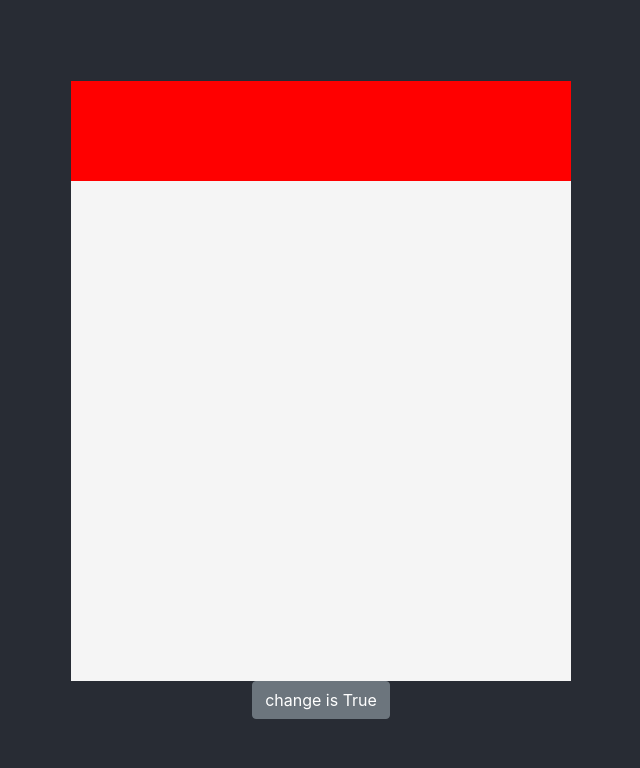
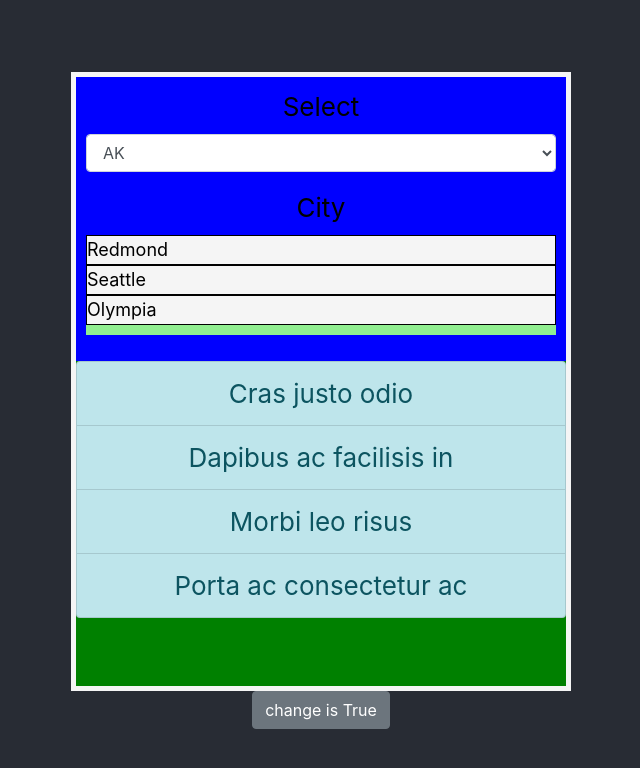
Before and after one commit to ZanePartain/yelpreview-react, a React (Create React App) app in the folder milestone1/: page / in a window 1280 px wide. Shown: the top 768 px of the page, without its empty margins (319-959 px from the left). Built offline with nearby package versions, Linux system fonts and the light colour scheme.

Commit message:
refactoring Yelp

```diff
--- a/milestone1/package.json
+++ b/milestone1/package.json
@@ -6,6 +6,7 @@
     "@testing-library/jest-dom": "^4.2.4",
     "@testing-library/react": "^9.4.0",
     "@testing-library/user-event": "^7.2.1",
+    "axios": "^0.19.2",
     "bootstrap": "^4.4.1",
     "react": "^16.12.0",
     "react-dom": "^16.12.0",
--- a/milestone1/src/App.js
+++ b/milestone1/src/App.js
@@ -23,9 +23,11 @@ class App extends Component {
       <div className="App" style={{color: 'black'}}>
         <header className="App-header">
           <Yelp isTrue={this.state.isTrue} toggleBool={this.toggleIsTrue.bind(this)}/>
+
           <Button onClick={this.toggleIsTrue.bind(this)}>
             change is True
           </Button>
+
         </header>
       </div>
     );
--- a/milestone1/src/components/Filters.js
+++ b/milestone1/src/components/Filters.js
@@ -1,25 +1,63 @@
 import React, { Component } from 'react';
-// import { Button, Form, FormGroup, Label, Input, FormText } from 'reactstrap';
+import { Button, Form, FormGroup, Label, Input, FormText } from 'reactstrap';
 
 class Filters extends Component{
     constructor(props){
         super(props);
         this.state = {
             color: "red",
+            cities: ['redmond', 'seattle'],
+            states: ['AK', 'AL', 'AR', 'AZ', 'CA', 'CO', 'CT', 'DE', 'FL', 'GA', 'HI', 'IA', 'ID', 'IL', 'IN', 'KS', 'KY', 'LA', 'MA', 'MD', 'ME', 'MI', 'MN', 'MO', 'MS', 'MT', 'NC', 'ND', 'NE', 'NH', 'NJ', 'NM', 'NV', 'NY', 'OH', 'OK', 'OR', 'PA', 'RI', 'SC', 'SD', 'TN', 'TX', 'UT', 'VA', 'VT', 'WA', 'WI', 'WV', 'WY'],
+            selected: 'AZ',
         }
     }
 
     handleChangeColor = (e) => {
         e.preventDefault();
-        this.setState({ color: "blue" });
+        console.log(e.target.value);
     }
+
+    handleCitiesSelect = (e) => {
+        console.log(e.target.id);
+    }
+
 
     render(){
         return(
-            <div style={{width: '500px', height: '100px', maxHeight: 'fit-content', backgroundColor: this.state.color, color: 'black', padding: '2px'}}>
-                <div style={{width: '100%', height: '200px'}}>
+            <div style={{backgroundColor: 'blue', padding: 10}}>
+                <Form>
+                    <FormGroup>
+                        <Label for="stateSelect">Select</Label>
+                        <Input type="select" name="select" id="exampleSelect" onChange={this.handleChangeColor.bind(this)}>
+                            {this.state.states.map((item, key) => {
+                                return <option key={key} value={item} >{item}</option>
+                            })}
+                        </Input>
 
-                </div>
+                    </FormGroup>
+                    <FormGroup>
+                        <Label for="stateSelect">City</Label>
+                        <div style={{height: '100px', width: '100%', overflow: 'scroll', backgroundColor:'lightgreen'}}>
+                            {this.state.cities.map((item) => {
+                                return (
+                                    <div style={{
+                                        height: '30px',
+                                        width: '100%',
+                                        backgroundColor: 'whitesmoke',
+                                        border: '1px solid black',
+                                        fontSize: '18px',
+                                        textAlign: 'left',
+                                    }}
+                                    id={item}
+                                    onClick={this.handleCitiesSelect.bind(this)}
+                                    >
+                                        {item}
+                                    </div>
+                                )
+                            })}
+                        </div>
+                    </FormGroup>
+                </Form>
             </div>
         );
     }
--- a/milestone1/src/components/Table.js
+++ b/milestone1/src/components/Table.js
@@ -0,0 +1,40 @@
+import React, { Component } from 'react';
+import { ListGroup, ListGroupItem } from 'reactstrap';
+import axios from 'axios';
+
+class Table extends Component{
+    constructor(props){
+        super(props);
+        this.state = {
+            color: "red",
+        }
+    }
+
+    handleChangeColor = (e) => {
+        e.preventDefault();
+        this.setState({ color: "blue" });
+        this.props.toggleBool(e);
+    }
+
+    render(){
+        return(
+            <div style={{
+                width: '100%',
+                height: '325px',
+                backgroundColor: 'green',
+                color: 'black',
+                overflow: 'scroll',
+            }}>
+                 <ListGroup>
+                    <ListGroupItem color="info">Cras justo odio</ListGroupItem>
+                    <ListGroupItem color="info">Dapibus ac facilisis in</ListGroupItem>
+                    <ListGroupItem color="info">Morbi leo risus</ListGroupItem>
+                    <ListGroupItem color="info">Porta ac consectetur ac</ListGroupItem>
+                </ListGroup>
+            </div>
+        );
+    }
+
+}
+
+export default Table;
--- a/milestone1/src/components/Yelp.js
+++ b/milestone1/src/components/Yelp.js
@@ -1,29 +1,76 @@
 import React, { Component } from 'react';
 import Filters from './Filters';
+import Table from './Table';
+import { Button, Form, FormGroup, Label, Input, FormText } from 'reactstrap';
+
 
 class Yelp extends Component{
     constructor(props){
         super(props);
         this.state = {
-            color: "red",
+            selectedState: 'AK',
+            selectedCity: 'AK',
+            states: ['AK', 'AL', 'AR', 'AZ', 'CA', 'CO', 'CT', 'DE', 'FL', 'GA', 'HI', 'IA', 'ID', 'IL', 'IN', 'KS', 'KY', 'LA', 'MA', 'MD', 'ME', 'MI', 'MN', 'MO', 'MS', 'MT', 'NC', 'ND', 'NE', 'NH', 'NJ', 'NM', 'NV', 'NY', 'OH', 'OK', 'OR', 'PA', 'RI', 'SC', 'SD', 'TN', 'TX', 'UT', 'VA', 'VT', 'WA', 'WI', 'WV', 'WY'],
+            cities: ['Redmond', 'Seattle', 'Olympia']
         }
     }
 
-    handleChangeColor = (e) => {
+    handleStateSelect = (e) => {
         e.preventDefault();
-        this.setState({ color: "blue" });
-        this.props.toggleBool(e);
+        this.setState({ selectedState: e.target.value });
+    }
+
+    handleCitiesSelect = (e) => {
+        e.preventDefault();
+        this.setState({ selectedCity: e.target.id });
     }
 
     render(){
         return(
             <div style={{
                 width: '500px',
-                height: '600px',
+                minHeight: 'fit-content',
                 backgroundColor: 'whitesmoke',
                 color: 'black',
+                padding: 5,
             }}>
-                <Filters />
+                <div style={{backgroundColor: 'blue', padding: 10}}>
+                    <Form>
+                        <FormGroup>
+                            <Label for="stateSelect">Select</Label>
+                            <Input type="select" name="select" id="exampleSelect" onChange={this.handleStateSelect.bind(this)}>
+                                {this.state.states.map((item, key) => {
+                                    return <option key={key} value={item} >{item}</option>
+                                })}
+                            </Input>
+
+                        </FormGroup>
+                        <FormGroup>
+                            <Label for="stateSelect">City</Label>
+                            <div style={{height: '100px', width: '100%', overflow: 'scroll', backgroundColor:'lightgreen'}}>
+                                {this.state.cities.map((item) => {
+                                    return (
+                                        <div style={{
+                                            height: '30px',
+                                            width: '100%',
+                                            backgroundColor: 'whitesmoke',
+                                            border: '1px solid black',
+                                            fontSize: '18px',
+                                            textAlign: 'left',
+                                        }}
+                                        id={item}
+                                        onClick={this.handleCitiesSelect.bind(this)}
+                                        >
+                                            {item}
+                                        </div>
+                                    )
+                                })}
+                            </div>
+                        </FormGroup>
+                    </Form>
+                </div>
+
+                <Table />
             </div>
         );
     }
```
Also changed, not shown: 1 other file (tests, documents, lock files or other folders).
